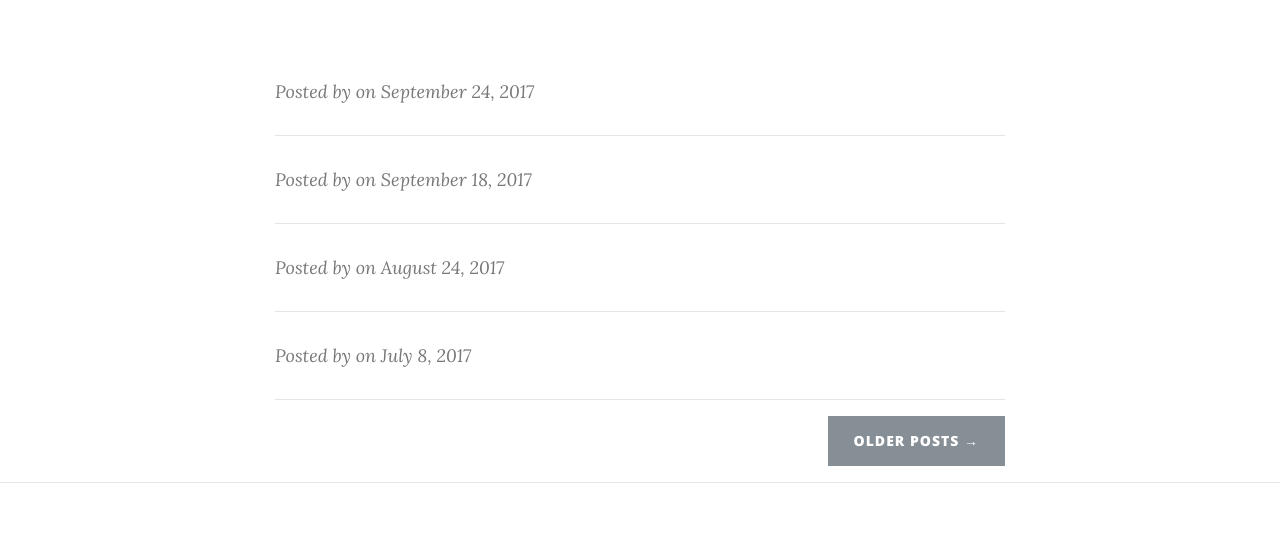
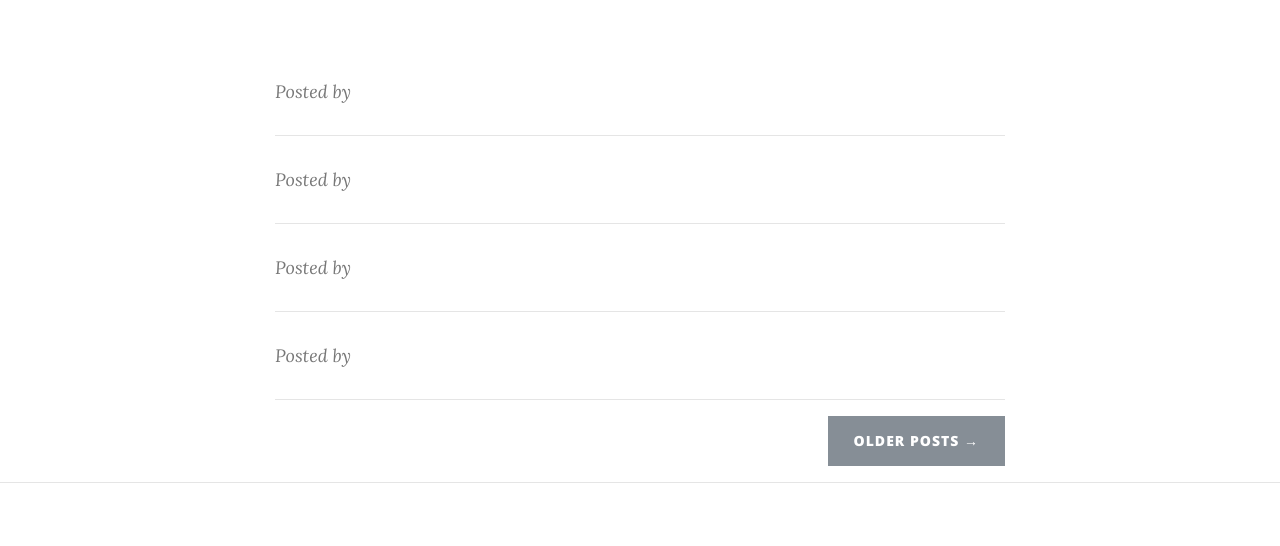
Before and after one commit to Leofeles/Looking-at-the-Past-Though-Contemporary-Eyes-, a website: page index.html in a window 1280 px wide. Shown: the part 764-1310 px from the top of the page. Drawn offline with nearby package versions, Linux system fonts and the light colour scheme.

Commit message:
Update index.html

```diff
--- a/index.html
+++ b/index.html
@@ -81,7 +81,7 @@
             </a>
             <p class="post-meta">Posted by
               <a href="#"></a>
-              on September 24, 2017</p>
+              </p>
           </div>
           <hr>
           <div class="post-preview">
@@ -92,7 +92,7 @@
             </a>
             <p class="post-meta">Posted by
               <a href="#"></a>
-              on September 18, 2017</p>
+              </p>
           </div>
           <hr>
           <div class="post-preview">
@@ -106,7 +106,7 @@
             </a>
             <p class="post-meta">Posted by
               <a href="#"></a>
-              on August 24, 2017</p>
+              </p>
           </div>
           <hr>
           <div class="post-preview">
@@ -120,7 +120,7 @@
             </a>
             <p class="post-meta">Posted by
               <a href="#"></a>
-              on July 8, 2017</p>
+              </p>
           </div>
           <hr>
           <!-- Pager -->
```
